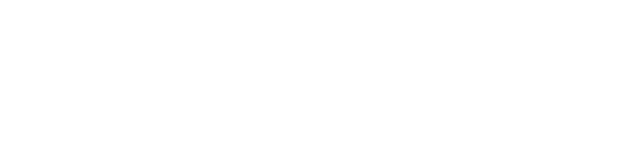
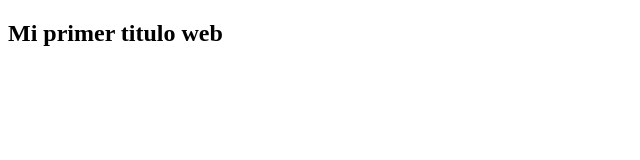
Before and after one commit to Samuel-Loaiza/MiPrimeraPagWeb, a plain HTML site: page index.html in a window 1280 px wide. Shown: the whole page, without its empty margins (0-640 px from the left). Drawn offline with Linux system fonts and the light colour scheme.

Commit message:
Cuarta Version
Se adiciona el titulo de la pagina

```diff
--- a/index.html
+++ b/index.html
@@ -6,6 +6,7 @@
     <title>Mi primera pagina web</title>
 </head>
 <body>
+    <h2>Mi primer titulo web</h2>
 
 </body>
 </html>
```
